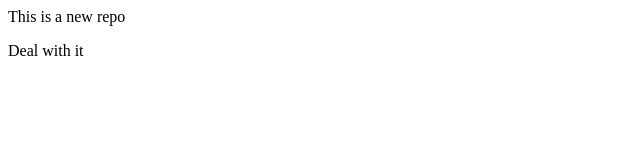
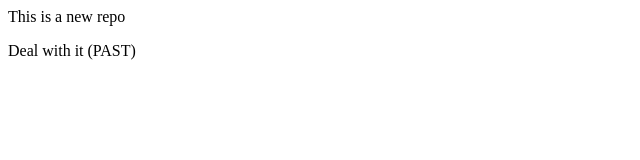
Before and after one commit to AntSpace14/LocalRepo, a plain HTML site: page index.html in a window 1280 px wide. Shown: the full height of the page, 0-640 px from the left. Drawn offline with Linux system fonts and the light colour scheme.

Commit message:
Feature wala edit

```diff
--- a/index.html
+++ b/index.html
@@ -1,2 +1,2 @@
 <p>This is a new repo</p>
-<p>Deal with it</p>
+<p>Deal with it (PAST)</p>
```
